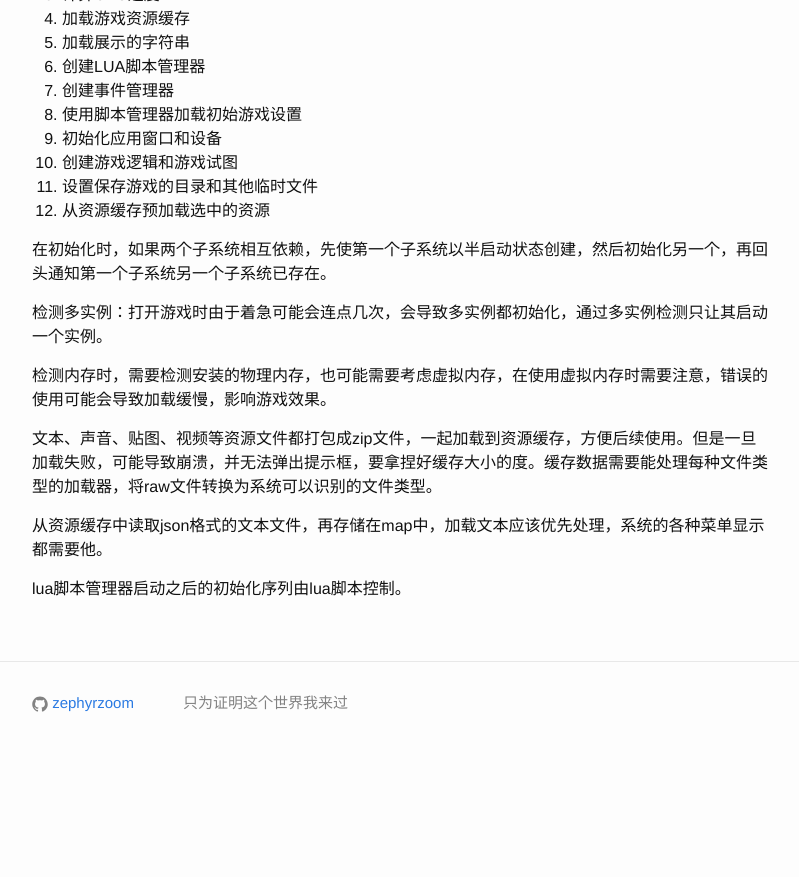
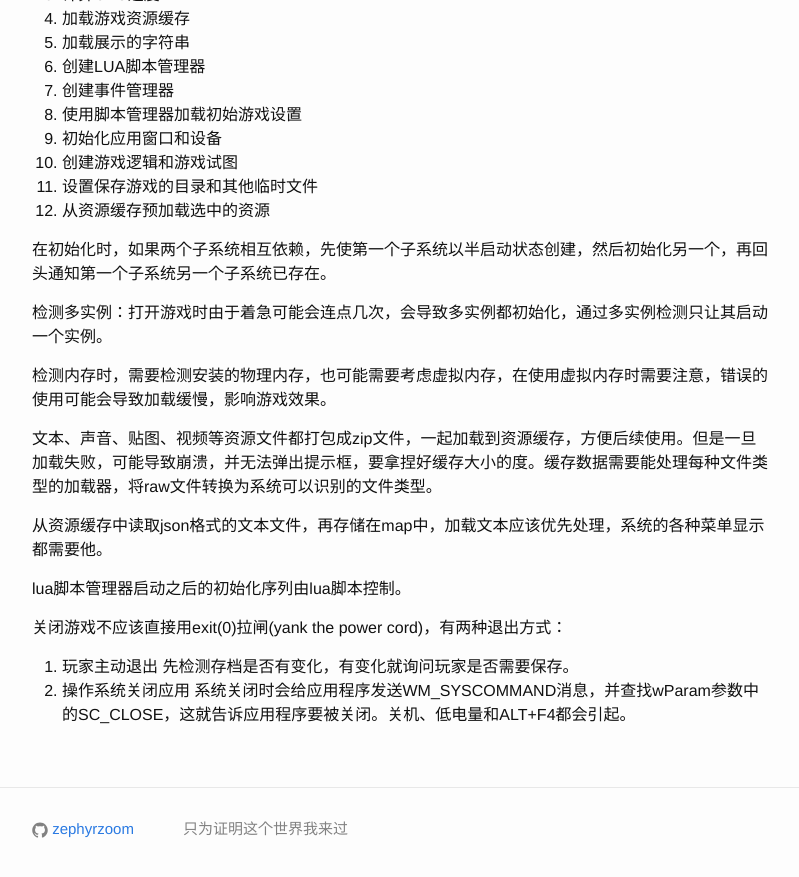
Before and after one commit to zephyrzoom/zephyrzoom.github.io, a Jekyll site: the page built from _posts/2017-09-09-game-coding.md, in a window 1280 px wide and 900 px high, scrolled down 3804 px. Shown: the top 877 px of the window, without its empty margins (238-1037 px from the left). Built offline with Jekyll 4.4.1, drawn with Linux system fonts in a browser that asks for light colours; comment, search, counter and statistics services are not loaded; before the commit the page ends 4578 px from its top, so only the background shows below that.

Commit message:
update game codeing

```diff
--- a/_posts/2017-09-09-game-coding.md
+++ b/_posts/2017-09-09-game-coding.md
@@ -119,3 +119,9 @@ Game application Layer是入口点，应该是一个全局单利对象，而且
 从资源缓存中读取json格式的文本文件，再存储在map中，加载文本应该优先处理，系统的各种菜单显示都需要他。
 
 lua脚本管理器启动之后的初始化序列由lua脚本控制。
+
+关闭游戏不应该直接用exit(0)拉闸(yank the power cord)，有两种退出方式：
+1. 玩家主动退出
+先检测存档是否有变化，有变化就询问玩家是否需要保存。
+2. 操作系统关闭应用
+系统关闭时会给应用程序发送WM_SYSCOMMAND消息，并查找wParam参数中的SC_CLOSE，这就告诉应用程序要被关闭。关机、低电量和ALT+F4都会引起。
```
